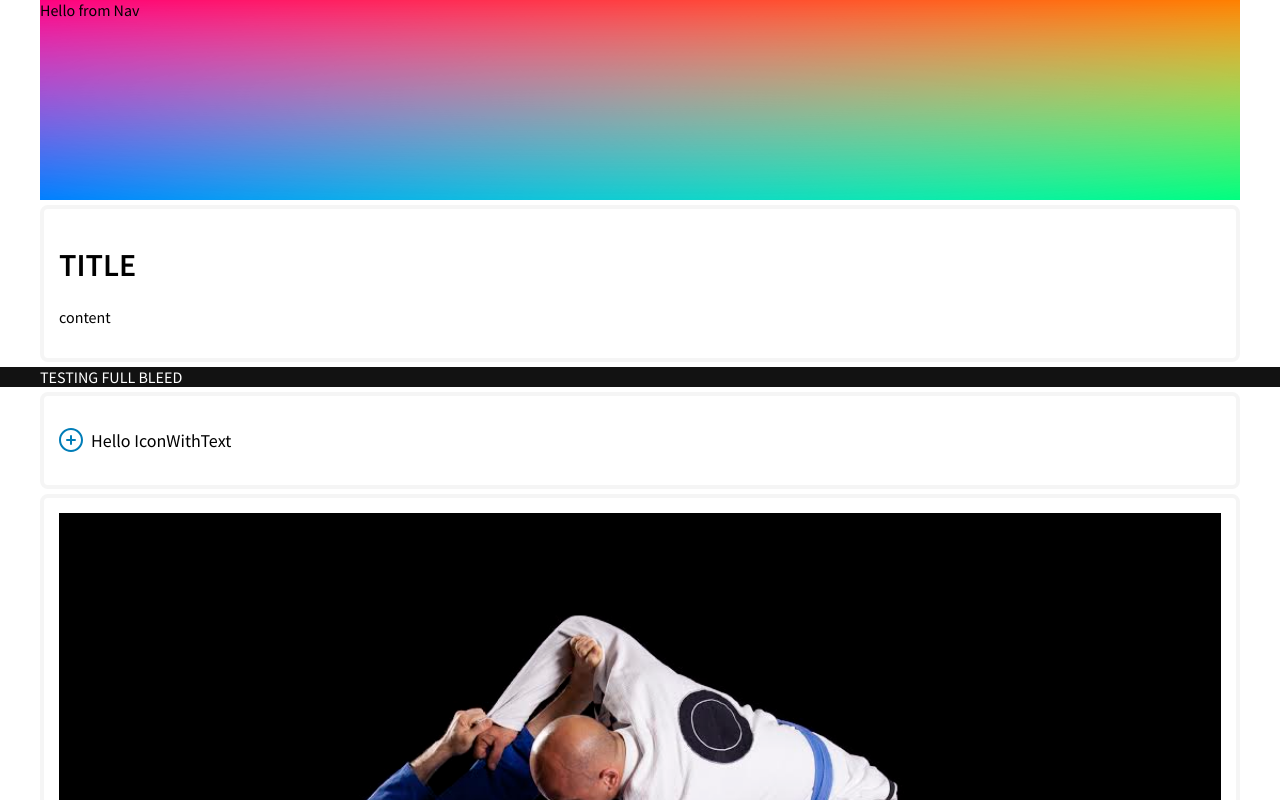
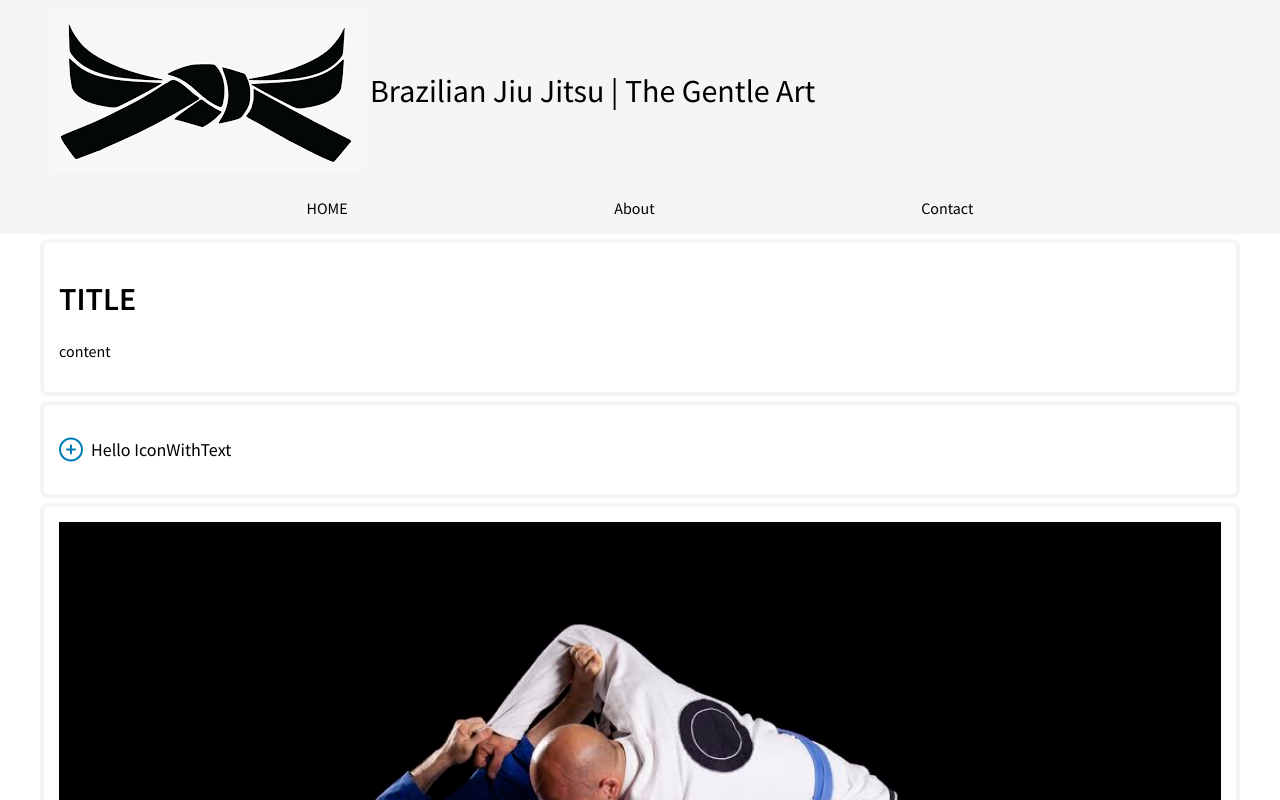
Before and after one commit to michaelpaulcuccia/nextsystem, a Next.js app in the folder client/: page / in a window 1280 px wide. Shown: the top 800 px of the page. Built offline with nearby package versions, Linux system fonts and the light colour scheme.

Commit message:
updates HeaderAndNav, and IconWithText

```diff
--- a/client/components/common/IconWithText.jsx
+++ b/client/components/common/IconWithText.jsx
@@ -3,19 +3,20 @@ import styled from 'styled-components';
 import Flex from '../../utils/FlexBox/Flex';
 
 const Root = styled(Flex)`
-    width: fit-content;
 
     p {
-        padding-left: 8px;
+        padding-left:  ${props => props.pPadding}px;
         font-size: ${props => props.textSize}px;
+        white-space: nowrap;
     }
 `;
 
-export default function IconWithText( { icon, text, textSize}) {
+export default function IconWithText( { icon, text, pPadding, textSize, className}) {
   return (
     <Root
-        alignItems='center'
         textSize={textSize}
+        className={className}
+        pPadding={pPadding}
     >
         <img src={icon} alt='' />
         <p>{text}</p>
@@ -25,4 +26,5 @@ export default function IconWithText( { icon, text, textSize}) {
 
 IconWithText.defaultProps = {
     textSize: '18',
+    pPadding: '8'
 }
--- a/client/components/layout/HeaderAndNav/HeaderAndNav.jsx
+++ b/client/components/layout/HeaderAndNav/HeaderAndNav.jsx
@@ -1,16 +1,15 @@
 import React from 'react';
-import HeaderBar from './HeaderBar';
-import Nav from './Nav';
+import HeaderTitle from './HeaderTitle';
+import HeaderNav from './Nav';
 import Container from '../Container';
 
 export default function HeaderAndNav() {
   return (
-    <>
+    <div className='full-bleed'>
       <Container>
-        <HeaderBar>
-          <Nav/>
-        </HeaderBar>
+        <HeaderTitle />
+        <HeaderNav/>
       </Container>
-    </>
+    </div>
   )
 }
--- a/client/components/layout/HeaderAndNav/HeaderBar.jsx
+++ /dev/null
@@ -1,21 +0,0 @@
-import React from 'react';
-import styled from 'styled-components';
-
-const Wrapper = styled.div`
-    background:
-        linear-gradient(red, transparent),
-        linear-gradient(to top left, lime, transparent),
-        linear-gradient(to top right, blue, transparent);
-    background-blend-mode: screen;
-    height: 200px;
-`;
-
-export default function HeaderBar({children}) {
-  return (
-    <>
-        <Wrapper>
-            {children}
-        </Wrapper>
-    </>
-  )
-}
--- /dev/null
+++ b/client/components/layout/HeaderAndNav/HeaderTitle.jsx
@@ -0,0 +1,37 @@
+import React from 'react';
+import styled from 'styled-components';
+import IconWithText from '../../common/IconWithText';
+import { Breakpoints } from '../../../styles/Sizes';
+
+const Root = styled.div`
+  padding: 10px;
+`;
+
+const StyledIconWithText = styled(IconWithText)`
+
+  align-items: center;
+
+   @media (max-width: ${Breakpoints.small}) {
+    flex-direction: column;
+    align-items: center;
+
+    p {
+      font-size: 26px;
+      padding-left: 0;
+    }
+
+   }
+
+`;
+
+export default function HeaderTitle() {
+  return (
+    <Root>
+        <StyledIconWithText
+          icon='/assets/images/blackbelt.png'
+          text='Brazilian Jiu Jitsu | The Gentle Art'
+          textSize='32'
+        />
+    </Root>
+  )
+}
--- a/client/components/layout/HeaderAndNav/Nav.jsx
+++ b/client/components/layout/HeaderAndNav/Nav.jsx
@@ -1,9 +1,24 @@
-import React from 'react'
+import React from 'react';
+import styled from 'styled-components';
+import { Breakpoints } from '../../../styles/Sizes';
+import Flex from '../../../utils/FlexBox/Flex';
+
+const Wrapper = styled(Flex)`
+
+  @media (max-width: ${Breakpoints.small}) {
+    flex-direction: column;
+    align-items: center;
+  }
+`;
 
 export default function Nav() {
   return (
-    <div>
-        Hello from Nav
-    </div>
+    <>
+        <Wrapper justify='space-evenly'>
+            <p>HOME</p>
+            <p>About</p>
+            <p>Contact</p>
+        </Wrapper>
+    </>
   )
 }
--- a/client/pages/index.js
+++ b/client/pages/index.js
@@ -17,9 +17,6 @@ export default function index() {
           <h1>TITLE</h1>
           <p>content</p>
         </Box>
-        <div className='full-bleed'>
-          TESTING FULL BLEED
-        </div>
         <Box>
           <IconWithText
             icon='/assets/icons/plusOpen.svg'
--- a/client/styles/globals.css
+++ b/client/styles/globals.css
@@ -15,8 +15,8 @@ a {
 }
 
 .full-bleed {
-  box-shadow: 0 0 0 100vmax #121212;
+  box-shadow: 0 0 0 100vmax whitesmoke;
   clip-path: inset(0 -100vmax);
-  background: #121212;
-  color: white;
+  background: whitesmoke;
+  color: black;
 }
```
Also changed, not shown: client/public/assets/images/blackbelt.png (added).
